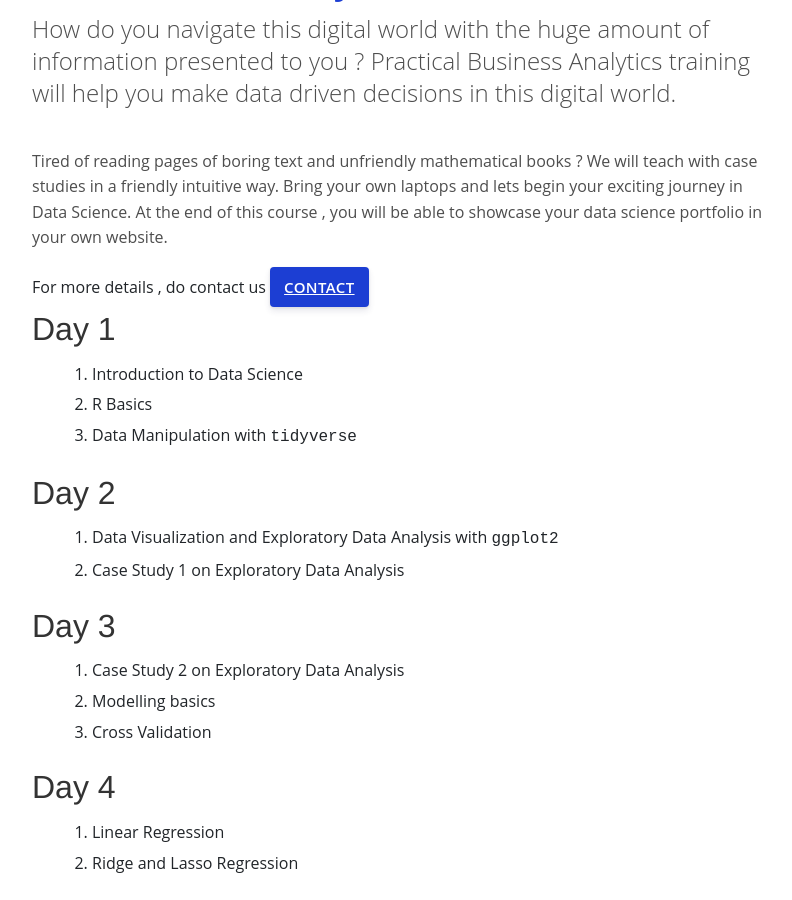
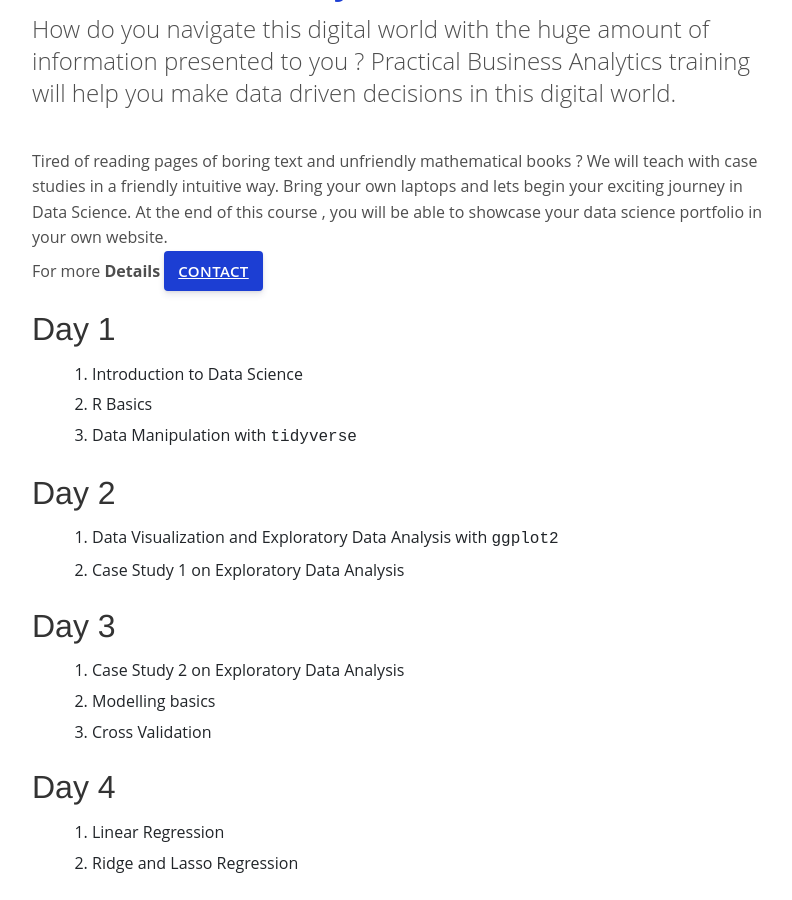
Before and after one commit to knowledgefoundation/knowledgefoundation.github.io, a Jekyll site: the page built from _courses/business-analytics.md, in a window 1280 px wide and 900 px high, scrolled down 403 px. Shown: the whole window, without its empty margins (48-840 px from the left). Built offline with Jekyll 4.4.1, drawn with Linux system fonts in a browser that asks for light colours.

Commit message:
Initial Commit

```diff
--- a/_courses/business-analytics.md
+++ b/_courses/business-analytics.md
@@ -6,10 +6,8 @@ image: '/services/noun_591323.png'
 How do you navigate this digital world with the huge amount of information presented to you ? Practical Business Analytics training will help you make data driven decisions in this digital world.
 
 Tired of reading pages of boring text and unfriendly mathematical books ? We will teach with case studies in a friendly intuitive way. Bring your own laptops and lets begin your exciting journey in Data Science. At the end of this course , you will be able to showcase your data science portfolio in your own website.
-<div class="call-box-bottom">
-For more details , do contact us
-      <a href="{{site.baseurl}}/contact" class="button">Contact</a>
-</div>
+For more **Details**   <a href="{{site.baseurl}}/contact" class="button">Contact</a>
+
 
 ## Day 1
 1. Introduction to Data Science
```
